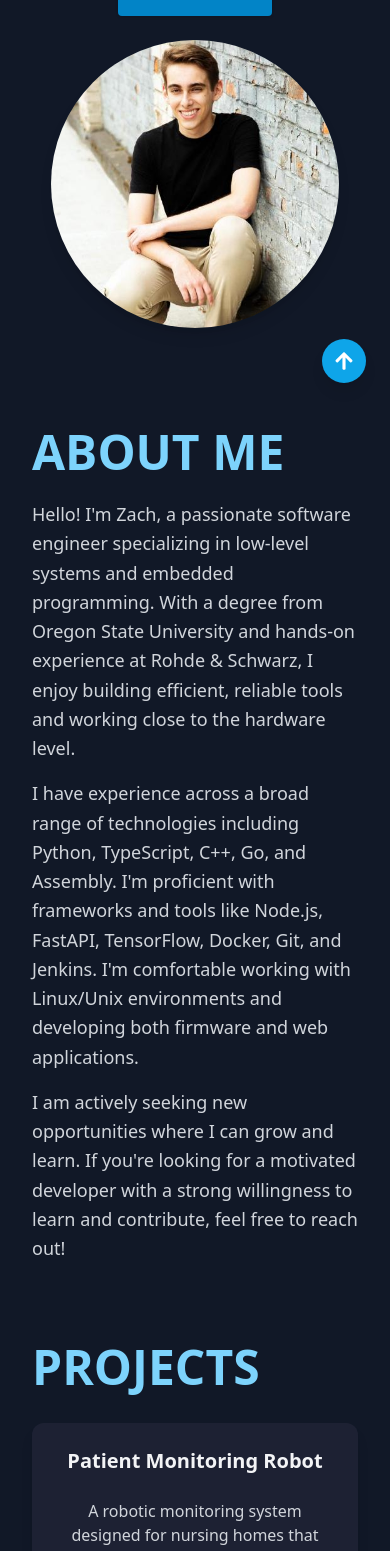
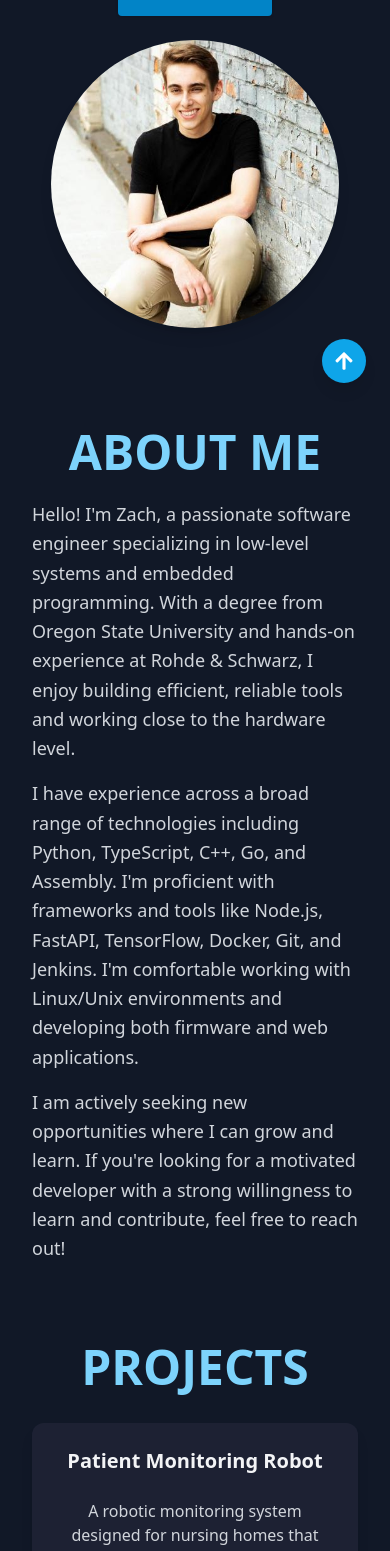
Before and after one commit to Zacharyat19/Personal-Site, a Next.js app: page / in a window 390 px wide. Shown: the part 437-1988 px from the top of the page. Built offline with nearby package versions, Linux system fonts and the light colour scheme.

Commit message:
Mobile alignment changes

```diff
--- a/components/About.tsx
+++ b/components/About.tsx
@@ -5,15 +5,21 @@ type AboutProps = {
 export default function About({ className = '' }: AboutProps) {
   return (
     <section id="about" className={className}>
-      <h2 className="text-5xl font-bold mb-6 text-sky-300">ABOUT ME</h2>
+      <h2 className="text-5xl font-bold mb-6 text-sky-300 text-center md:text-left">ABOUT ME</h2>
       <div className="flex flex-col md:flex-row items-center md:items-start gap-8">
         {/* Text content */}
         <div className="text-gray-300 text-lg leading-relaxed space-y-4">
-          <p>Hello! I&apos;m Zach, a passionate software engineer specializing in low-level systems and embedded programming.
-        With a degree from Oregon State University and hands-on experience at Rohde & Schwarz, I enjoy building efficient, reliable tools and working close to the hardware level.</p>
-          <p>I have experience across a broad range of technologies including Python, TypeScript, C++, Go, and Assembly. I&apos;m proficient with frameworks and tools like Node.js,
-        FastAPI, TensorFlow, Docker, Git, and Jenkins. I&apos;m comfortable working with Linux/Unix environments and developing both firmware and web applications.</p>
-          <p>I am actively seeking new opportunities where I can grow and learn. If you&apos;re looking for a motivated developer with a strong willingness to learn and contribute, feel free to reach out!</p>
+          <p>
+            Hello! I&apos;m Zach, a passionate software engineer specializing in low-level systems and embedded programming.
+            With a degree from Oregon State University and hands-on experience at Rohde & Schwarz, I enjoy building efficient, reliable tools and working close to the hardware level.
+          </p>
+          <p>
+            I have experience across a broad range of technologies including Python, TypeScript, C++, Go, and Assembly. I&apos;m proficient with frameworks and tools like Node.js,
+            FastAPI, TensorFlow, Docker, Git, and Jenkins. I&apos;m comfortable working with Linux/Unix environments and developing both firmware and web applications.
+          </p>
+          <p>
+            I am actively seeking new opportunities where I can grow and learn. If you&apos;re looking for a motivated developer with a strong willingness to learn and contribute, feel free to reach out!
+          </p>
         </div>
       </div>
     </section>
--- a/components/Projects.tsx
+++ b/components/Projects.tsx
@@ -12,7 +12,7 @@ const projects = [
   {
     title: "TensorFlow Image Classification",
     description: "An image classification system using Python OpenCV with TensorFlow’s transfer learning to support real-time and batch image processing.",
-    tech: ["Python", "OpenCV", "TensorFLow", "Keras", "Machine Learning"],
+    tech: ["Python", "OpenCV", "TensorFlow", "Keras", "Machine Learning"],
     github: "https://github.com/Zacharyat19/TensorFlow-Image-Classification",
   },
   {
@@ -24,20 +24,20 @@ const projects = [
   {
     title: "Personal Site",
     description: "Personal website built with Next.js and TypeScript, showcasing projects and hosted on Vercel for fast, reliable deployment.",
-    tech: ["Typescript", "Node.js", "Next.js", "React"],
+    tech: ["TypeScript", "Node.js", "Next.js", "React"],
     github: "https://github.com/Zacharyat19/Personal-Site",
   },
 ];
 
-  export default function Projects({ className }: ProjectsProps) {
+export default function Projects({ className = '' }: ProjectsProps) {
   return (
     <section id="projects" className={className}>
-        <h2 className="text-5xl font-bold mb-8 text-sky-300">PROJECTS</h2>
-        <div className="grid grid-cols-1 md:grid-cols-2 gap-8 w-full">
-          {projects.map(({ title, description, tech, github }) => (
-            <div
-              key={title}
-              className="bg-muted/40 transition-colors p-6 rounded-xl shadow-lg flex flex-col items-center text-center space-y-4"
+      <h2 className="text-5xl font-bold mb-8 text-sky-300 text-center md:text-left">PROJECTS</h2>
+      <div className="grid grid-cols-1 md:grid-cols-2 gap-8 w-full">
+        {projects.map(({ title, description, tech, github }) => (
+          <div
+            key={title}
+            className="bg-muted/40 transition-colors p-6 rounded-xl shadow-lg flex flex-col items-center text-center space-y-4"
           >
             <h3 className="text-xl font-semibold mb-2">{title}</h3>
             <p className="text-gray-300 mb-4">{description}</p>
--- a/components/Skills.tsx
+++ b/components/Skills.tsx
@@ -20,7 +20,7 @@ import React from 'react';
 export default function Skills() {
   return (
     <section id="skills">
-      <h2 className="text-5xl font-bold mb-8 text-sky-300">SKILLS</h2>
+      <h2 className="text-5xl font-bold mb-8 text-sky-300 text-center md:text-left">SKILLS</h2>
 
       {/* Languages */}
       <div className="mb-10">
@@ -70,7 +70,7 @@ function SkillItem({ icon, label }: { icon: React.ReactNode; label: string }) {
   return (
     <div className="flex items-center space-x-2">
       {icon}
-      <span>{label}</span>
+      <span className="text-gray-300">{label}</span>
     </div>
   );
 }
```
